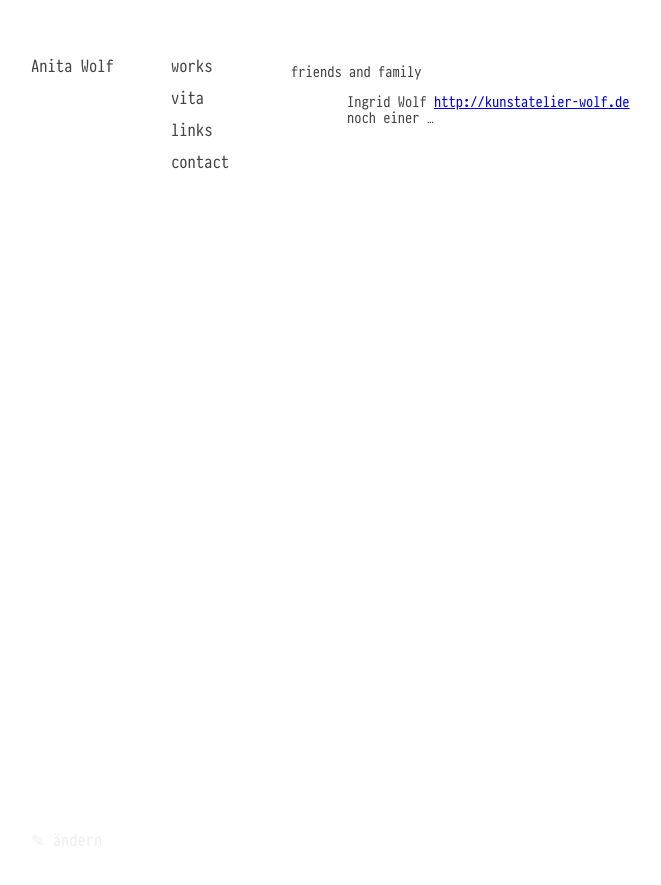
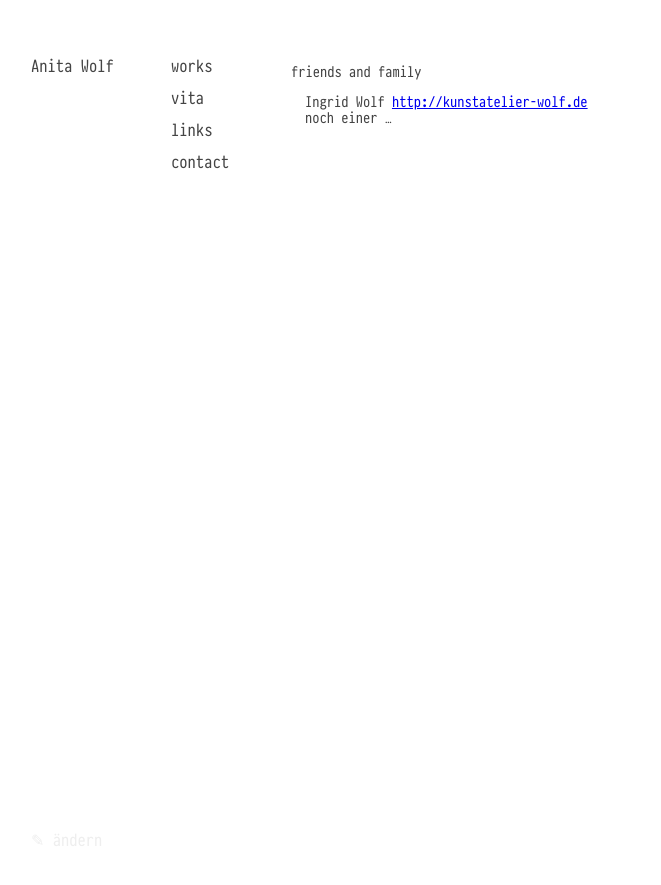
Before and after one commit to gwofaw/gwofaw.github.io, a Jekyll site: the page built from links.md, in a window 1280 px wide. Shown: the top 885 px of the page, without its empty margins (129-790 px from the left). Built offline with Jekyll 4.4.1, drawn with Linux system fonts in a browser that asks for light colours.

Commit message:
Update styles.css

```diff
--- a/stylesheets/styles.css
+++ b/stylesheets/styles.css
@@ -54,7 +54,8 @@ main > ul {
 
 .links > ul {
   list-style-type: none;
-  padding-left: 4em;
+  padding-left: 1em;
+  margin-bottom: 15px;
 }
 
 main > ul img {
```
